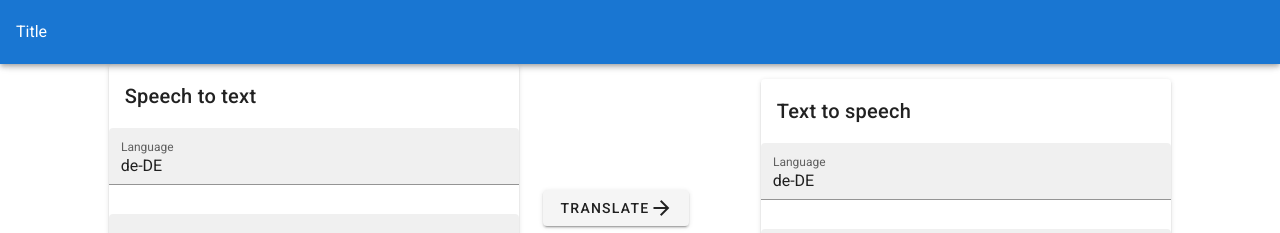
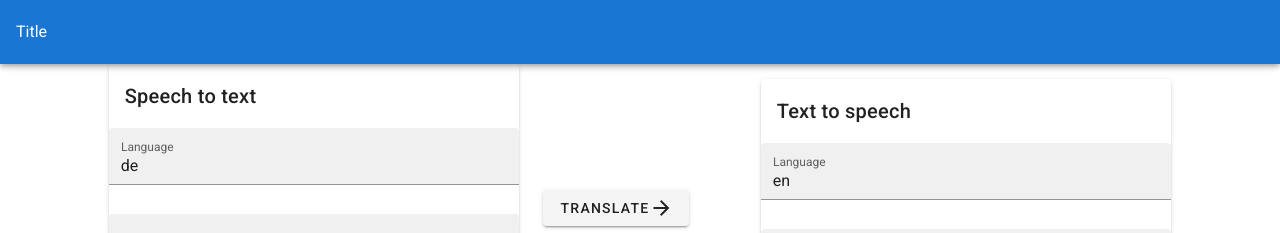
Before and after one commit to school-archive/2021-22-APP-W2-tts-stt, a Vue app: page / in a window 1280 px wide. Shown: the top 233 px of the page. Built offline with nearby package versions, Linux system fonts and the light colour scheme.

Commit message:
Add translate api

```diff
--- a/src/views/WebkitView.vue
+++ b/src/views/WebkitView.vue
@@ -65,16 +65,18 @@
 </template>
 
 <script>
+import axios from "axios";
+
 export default {
   name: "WebkitView",
   data: () => ({
     recognition: null,
     speechRecognitionList: null,
-    lang: 'de-DE',
-    sttResult: null,
-    sttLang: 'de-DE',
+    lang: 'de',
+    sttResult: '',
+    sttLang: 'de',
     isRecognising: false,
-    selectedTtsLang: 'de-DE',
+    selectedTtsLang: 'en',
     ttsText: "",
   }),
   mounted() {
@@ -127,7 +129,7 @@ export default {
       console.log('Ready to receive a command.');
     },
 
-    speakText(text, lang=this.selectedTtsLang) {
+    speakText(text=this.ttsText, lang=this.selectedTtsLang) {
       let utterance = new window.SpeechSynthesisUtterance(text);
       utterance.lang = lang;
       window.speechSynthesis.speak(utterance);
@@ -135,7 +137,42 @@ export default {
     },
     translateText(text=this.sttResult, srcLang=this.sttLang, targetLang=this.selectedTtsLang) {
       console.log(srcLang, targetLang, text)
-      this.ttsText = this.sttResult;
+      // axios.post('https://google-translate1.p.rapidapi.com/language/translate/v2',
+      //     {
+      //       q: text,
+      //       target: 'en',
+      //       source: 'de'
+      //     },
+      //     {
+      //       headers: {
+      //         'Content-Type': 'application/x-www-form-urlencoded',
+      //         // 'Accept-Encoding': 'application/gzip',
+      //         'x-rapidapi-host': 'google-translate1.p.rapidapi.com',
+      //         'x-rapidapi-key': 'ae4205d3c9mshc1c3840266dedfcp140177jsn23d76fa8bd27'
+      //       }
+      //     })
+      // .then(res => this.ttsText = res.data.data.translations.translatedText)
+      // .catch(err => console.error(err));
+
+      const options = {
+        method: 'POST',
+        url: 'https://deep-translate1.p.rapidapi.com/language/translate/v2',
+        headers: {
+          'content-type': 'application/json',
+          'x-rapidapi-host': 'deep-translate1.p.rapidapi.com',
+          'x-rapidapi-key': 'ae4205d3c9mshc1c3840266dedfcp140177jsn23d76fa8bd27'
+        },
+        data: {q: this.sttResult, source: srcLang, target: targetLang}
+      };
+
+      axios.request(options).then(response => {
+        console.log(response.data);
+        this.ttsText = response.data.data.translations.translatedText;
+      }).catch(function (error) {
+        console.error(error);
+      });
+
+      // this.ttsText = this.sttResult;
     }
   }
 }
```
